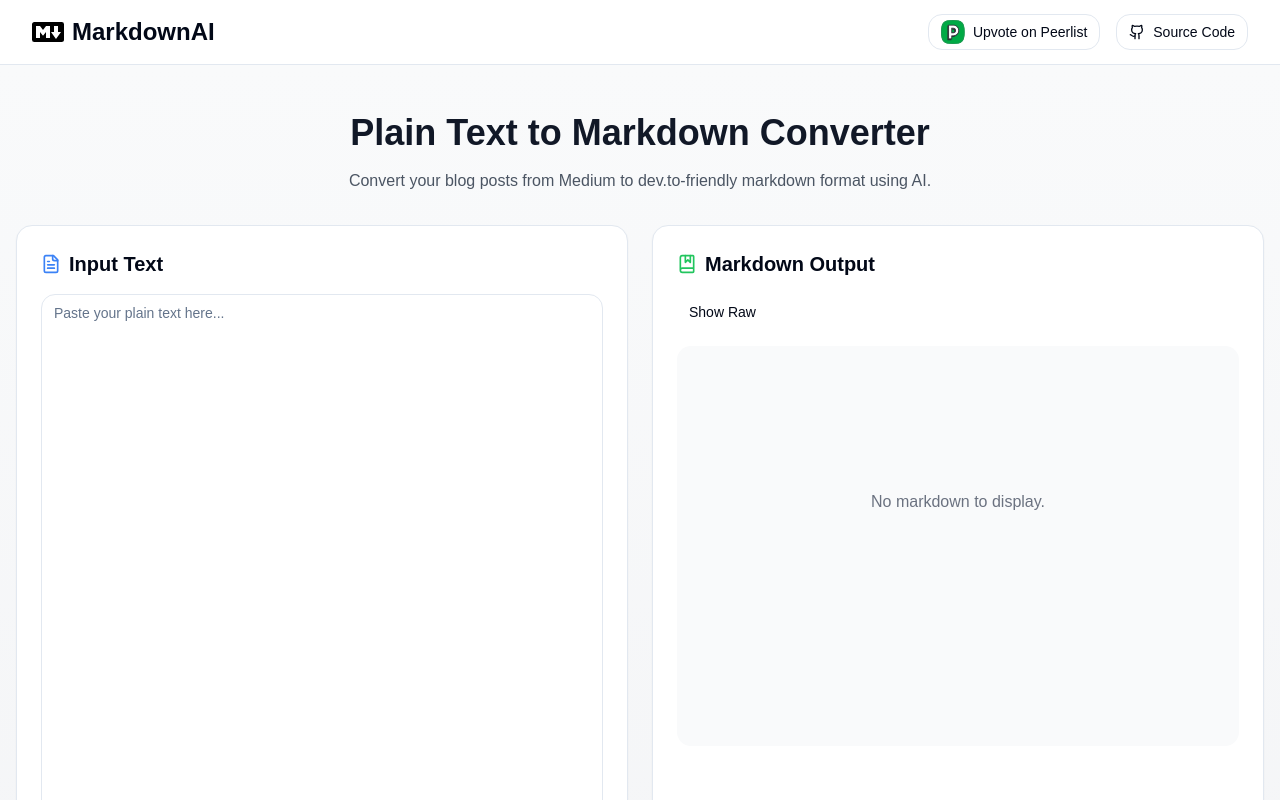
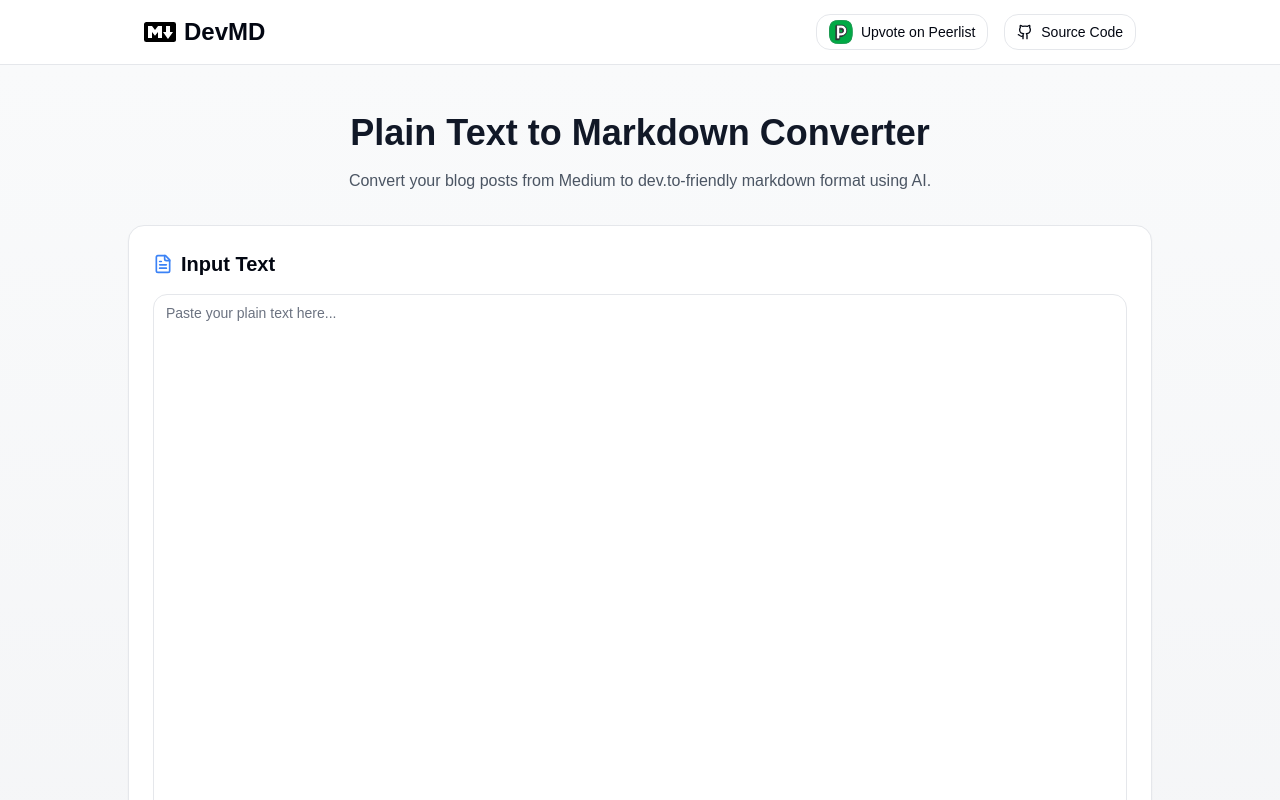
Before and after one commit to suryanshsingh2001/devmd, a Next.js app: page / in a window 1280 px wide. Shown: the top 800 px of the page. Built offline with nearby package versions, Linux system fonts and the light colour scheme.

Commit message:
Add loading overlay

```diff
--- a/app/globals.css
+++ b/app/globals.css
@@ -7,27 +7,28 @@ body {
 }
 
 
+
 @layer base {
   :root {
     --background: 0 0% 100%;
-    --foreground: 222.2 84% 4.9%;
+    --foreground: 224 71.4% 4.1%;
     --card: 0 0% 100%;
-    --card-foreground: 222.2 84% 4.9%;
+    --card-foreground: 224 71.4% 4.1%;
     --popover: 0 0% 100%;
-    --popover-foreground: 222.2 84% 4.9%;
-    --primary: 221.2 83.2% 53.3%;
-    --primary-foreground: 210 40% 98%;
-    --secondary: 210 40% 96.1%;
-    --secondary-foreground: 222.2 47.4% 11.2%;
-    --muted: 210 40% 96.1%;
-    --muted-foreground: 215.4 16.3% 46.9%;
-    --accent: 210 40% 96.1%;
-    --accent-foreground: 222.2 47.4% 11.2%;
+    --popover-foreground: 224 71.4% 4.1%;
+    --primary: 262.1 83.3% 57.8%;
+    --primary-foreground: 210 20% 98%;
+    --secondary: 220 14.3% 95.9%;
+    --secondary-foreground: 220.9 39.3% 11%;
+    --muted: 220 14.3% 95.9%;
+    --muted-foreground: 220 8.9% 46.1%;
+    --accent: 220 14.3% 95.9%;
+    --accent-foreground: 220.9 39.3% 11%;
     --destructive: 0 84.2% 60.2%;
-    --destructive-foreground: 210 40% 98%;
-    --border: 214.3 31.8% 91.4%;
-    --input: 214.3 31.8% 91.4%;
-    --ring: 221.2 83.2% 53.3%;
+    --destructive-foreground: 210 20% 98%;
+    --border: 220 13% 91%;
+    --input: 220 13% 91%;
+    --ring: 262.1 83.3% 57.8%;
     --radius: 1rem;
     --chart-1: 12 76% 61%;
     --chart-2: 173 58% 39%;
@@ -37,25 +38,25 @@ body {
   }
 
   .dark {
-    --background: 222.2 84% 4.9%;
-    --foreground: 210 40% 98%;
-    --card: 222.2 84% 4.9%;
-    --card-foreground: 210 40% 98%;
-    --popover: 222.2 84% 4.9%;
-    --popover-foreground: 210 40% 98%;
-    --primary: 217.2 91.2% 59.8%;
-    --primary-foreground: 222.2 47.4% 11.2%;
-    --secondary: 217.2 32.6% 17.5%;
-    --secondary-foreground: 210 40% 98%;
-    --muted: 217.2 32.6% 17.5%;
-    --muted-foreground: 215 20.2% 65.1%;
-    --accent: 217.2 32.6% 17.5%;
-    --accent-foreground: 210 40% 98%;
+    --background: 224 71.4% 4.1%;
+    --foreground: 210 20% 98%;
+    --card: 224 71.4% 4.1%;
+    --card-foreground: 210 20% 98%;
+    --popover: 224 71.4% 4.1%;
+    --popover-foreground: 210 20% 98%;
+    --primary: 263.4 70% 50.4%;
+    --primary-foreground: 210 20% 98%;
+    --secondary: 215 27.9% 16.9%;
+    --secondary-foreground: 210 20% 98%;
+    --muted: 215 27.9% 16.9%;
+    --muted-foreground: 217.9 10.6% 64.9%;
+    --accent: 215 27.9% 16.9%;
+    --accent-foreground: 210 20% 98%;
     --destructive: 0 62.8% 30.6%;
-    --destructive-foreground: 210 40% 98%;
-    --border: 217.2 32.6% 17.5%;
-    --input: 217.2 32.6% 17.5%;
-    --ring: 224.3 76.3% 48%;
+    --destructive-foreground: 210 20% 98%;
+    --border: 215 27.9% 16.9%;
+    --input: 215 27.9% 16.9%;
+    --ring: 263.4 70% 50.4%;
     --chart-1: 220 70% 50%;
     --chart-2: 160 60% 45%;
     --chart-3: 30 80% 55%;
@@ -63,7 +64,6 @@ body {
     --chart-5: 340 75% 55%;
   }
 }
-
 
 @layer base {
   * {
--- a/app/page.tsx
+++ b/app/page.tsx
@@ -17,12 +17,16 @@ import {
   FormItem,
   FormMessage,
 } from "@/components/ui/form";
+import { LoadingOverlay } from "@/components/shared/loading-overlay";
 
 const formSchema = z.object({
   inputText: z
     .string()
     .min(1, "How about entering some text to convert?")
-    .max(5000, "Your plain text is too long. Please keep it under 5000 characters"),
+    .max(
+      5000,
+      "Your plain text is too long. Please keep it under 5000 characters"
+    ),
 });
 
 export default function Home() {
@@ -30,6 +34,7 @@ export default function Home() {
   const [loading, setLoading] = useState(false);
   const [showRaw, setShowRaw] = useState(false);
   const [isCopied, setIsCopied] = useState(false);
+  const [showResult, setShowResult] = useState(false);
 
   const form = useForm<z.infer<typeof formSchema>>({
     resolver: zodResolver(formSchema),
@@ -37,6 +42,9 @@ export default function Home() {
       inputText: "",
     },
   });
+
+
+
 
   const onSubmit = async (values: z.infer<typeof formSchema>) => {
     const { inputText } = values;
@@ -62,6 +70,7 @@ export default function Home() {
 
       const data = await response.json();
       setMarkdown(data.markdown);
+      setShowResult(true);
       toast.success("Text converted to markdown successfully");
     } catch (error: any) {
       toast.error(error.message);
@@ -82,7 +91,8 @@ export default function Home() {
 
   return (
     <main className="min-h-screen bg-gradient-to-b from-gray-50 to-gray-100 dark:from-gray-900 dark:to-gray-800 py-12 px-4">
-      <div className="max-w-7xl mx-auto space-y-8">
+      {loading && <LoadingOverlay loading={loading} />}
+      <div className="max-w-5xl mx-auto space-y-8">
         <div className="text-center space-y-4">
           <h1 className="text-4xl font-bold text-gray-900 dark:text-white">
             Plain Text to Markdown Converter
@@ -93,7 +103,8 @@ export default function Home() {
           </p>
         </div>
 
-        <div className="grid md:grid-cols-2 gap-6">
+        <div className="flex flex-col space-y-8">
+          {!showResult ? (
             <Card className="p-6 space-y-4">
               <div className="flex items-center gap-2 mb-4">
                 <FileText className="w-5 h-5 text-blue-500" />
@@ -143,8 +154,8 @@ export default function Home() {
                 </form>
               </Form>
             </Card>
-
-          <Card className="p-6  space-y-4">
+          ) : (
+            <Card className="p-3 space-y-4">
               <div className="flex items-center justify-between mb-4">
                 <div className="flex items-center gap-2">
                   <BookMarked className="w-5 h-5 text-green-500" />
@@ -158,7 +169,7 @@ export default function Home() {
                     className="flex items-center gap-2"
                   >
                     <Copy className="h-4 w-4" />
-                  Copy
+                    {isCopied ? "Copied!" : "Copy Markdown"}
                   </Button>
                 )}
               </div>
@@ -171,6 +182,7 @@ export default function Home() {
                 >
                   {showRaw ? "Show Rendered" : "Show Raw"}
                 </Button>
+
               </div>
               <div className="min-h-[400px] bg-gray-50 dark:bg-gray-900 rounded-md p-4 overflow-auto">
                 {markdown ? (
@@ -251,6 +263,10 @@ export default function Home() {
                   >
                     {markdown}
                   </ReactMarkdown>
+
+
+
+
                   )
                 ) : (
                   <p className="text-gray-500 dark:text-gray-400 text-center mt-32">
@@ -258,7 +274,11 @@ export default function Home() {
                   </p>
                 )}
               </div>
+              <Button className="w-full" size="lg" onClick={() => setShowResult(false)}>
+                Try Again
+              </Button>
             </Card>
+          )}
         </div>
       </div>
     </main>
--- a/components/shared/header.tsx
+++ b/components/shared/header.tsx
@@ -14,8 +14,8 @@ import { config } from "@/config";
 
 const Header = () => {
   return (
-    <header className="border-b">
-      <nav className="mx-auto max-w-7xl px-4 sm:px-6 lg:px-8">
+    <header className="border-b backdrop-blur-sm bg-white/75 sticky top-0 z-50">
+      <nav className="mx-auto max-w-5xl px-4">
         <div className="flex h-16 items-center justify-between">
           {/* Logo */}
           <div className="flex-shrink-0">
@@ -27,7 +27,7 @@ const Header = () => {
                 height={32}
                 className=""
               />
-              <span className="text-2xl font-bold">MarkdownAI</span>
+              <span className="text-2xl font-bold">{config.name}</span>
             </Link>
           </div>
 
@@ -55,9 +55,9 @@ const Header = () => {
             {/* Mobile Navigation (Sheet/Drawer) */}
             <div className="sm:hidden">
               <Sheet>
-                <SheetTrigger asChild>
-                  <Button variant="ghost" size="icon">
-                    <Menu className="h-5 w-5" />
+                <SheetTrigger asChild className="p-2">
+                  <Button variant="ghost" size="lg">
+                    <Menu className="size-12" />
                   </Button>
                 </SheetTrigger>
                 <SheetContent side="right">
@@ -65,14 +65,24 @@ const Header = () => {
                     <SheetTitle>MarkdownAI</SheetTitle>
                   </SheetHeader>
                   <div className="flex flex-col gap-4 mt-6">
+                    <Link href={config.peerlistLink}>
                       <Button variant="outline" className="w-full">
-                      <ThumbsUp className="h-4 w-4 mr-2" />
-                      Upvote Project
+                        <Image
+                          src="/peerlist.svg"
+                          alt="Upvote"
+                          width={24}
+                          height={24}
+                          className="mr-2"
+                        />
+                        Upvote on Peerlist
                       </Button>
+                    </Link>
+                    <Link href={config.githubLink}>
                       <Button variant="outline" className="w-full">
                         <Github className="h-4 w-4 mr-2" />
                         Source Code
                       </Button>
+                    </Link>
                   </div>
                 </SheetContent>
               </Sheet>
--- /dev/null
+++ b/components/shared/loading-overlay.tsx
@@ -0,0 +1,31 @@
+import { Loader2 } from "lucide-react";
+import { MultiStepLoader } from "../ui/multi-step-loader";
+
+interface LoadingOverlayProps {
+  loading: boolean;
+}
+export function LoadingOverlay({ loading = false }: LoadingOverlayProps) {
+  return (
+    <MultiStepLoader
+      loading={loading}
+      loop
+      loadingStates={[
+        {
+          text: "Converting your text... 📝",
+        },
+        {
+          text: "Teaching AI proper grammar... 🎓",
+        },
+        {
+          text: "Adding markdown magic... ✨",
+        },
+        {
+          text: "Making it dev.to friendly... 🚀",
+        },
+        {
+          text: "Almost there! ⚡",
+        },
+      ]}
+    />
+  );
+}
--- /dev/null
+++ b/components/ui/multi-step-loader.tsx
@@ -0,0 +1,146 @@
+"use client";
+import { cn } from "@/lib/utils";
+import { AnimatePresence, motion } from "framer-motion";
+import { useState, useEffect } from "react";
+
+const CheckIcon = ({ className }: { className?: string }) => {
+  return (
+    <svg
+      xmlns="http://www.w3.org/2000/svg"
+      fill="none"
+      viewBox="0 0 24 24"
+      strokeWidth={1.5}
+      stroke="currentColor"
+      className={cn("w-6 h-6 ", className)}
+    >
+      <path d="M9 12.75 11.25 15 15 9.75M21 12a9 9 0 1 1-18 0 9 9 0 0 1 18 0Z" />
+    </svg>
+  );
+};
+
+const CheckFilled = ({ className }: { className?: string }) => {
+  return (
+    <svg
+      xmlns="http://www.w3.org/2000/svg"
+      viewBox="0 0 24 24"
+      fill="currentColor"
+      className={cn("w-6 h-6 ", className)}
+    >
+      <path
+        fillRule="evenodd"
+        d="M2.25 12c0-5.385 4.365-9.75 9.75-9.75s9.75 4.365 9.75 9.75-4.365 9.75-9.75 9.75S2.25 17.385 2.25 12Zm13.36-1.814a.75.75 0 1 0-1.22-.872l-3.236 4.53L9.53 12.22a.75.75 0 0 0-1.06 1.06l2.25 2.25a.75.75 0 0 0 1.14-.094l3.75-5.25Z"
+        clipRule="evenodd"
+      />
+    </svg>
+  );
+};
+
+type LoadingState = {
+  text: string;
+};
+
+const LoaderCore = ({
+  loadingStates,
+  value = 0,
+}: {
+  loadingStates: LoadingState[];
+  value?: number;
+}) => {
+  return (
+    <div className="flex relative justify-start max-w-xl mx-auto flex-col mt-40">
+      {loadingStates.map((loadingState, index) => {
+        const distance = Math.abs(index - value);
+        const opacity = Math.max(1 - distance * 0.2, 0); // Minimum opacity is 0, keep it 0.2 if you're sane.
+
+        return (
+          <motion.div
+            key={index}
+            className={cn("text-left flex gap-2 mb-4")}
+            initial={{ opacity: 0, y: -(value * 40) }}
+            animate={{ opacity: opacity, y: -(value * 40) }}
+            transition={{ duration: 0.5 }}
+          >
+            <div>
+              {index > value && (
+                <CheckIcon className="text-black dark:text-white" />
+              )}
+              {index <= value && (
+                <CheckFilled
+                  className={cn(
+                    "text-black dark:text-white",
+                    value === index &&
+                      "text-black dark:text-lime-500 opacity-100"
+                  )}
+                />
+              )}
+            </div>
+            <span
+              className={cn(
+                "text-black dark:text-white",
+                value === index && "text-black dark:text-lime-500 opacity-100"
+              )}
+            >
+              {loadingState.text}
+            </span>
+          </motion.div>
+        );
+      })}
+    </div>
+  );
+};
+
+export const MultiStepLoader = ({
+  loadingStates,
+  loading,
+  duration = 2000,
+  loop = true,
+}: {
+  loadingStates: LoadingState[];
+  loading?: boolean;
+  duration?: number;
+  loop?: boolean;
+}) => {
+  const [currentState, setCurrentState] = useState(0);
+
+  useEffect(() => {
+    if (!loading) {
+      setCurrentState(0);
+      return;
+    }
+    const timeout = setTimeout(() => {
+      setCurrentState((prevState) =>
+        loop
+          ? prevState === loadingStates.length - 1
+            ? 0
+            : prevState + 1
+          : Math.min(prevState + 1, loadingStates.length - 1)
+      );
+    }, duration);
+
+    return () => clearTimeout(timeout);
+  }, [currentState, loading, loop, loadingStates.length, duration]);
+  return (
+    <AnimatePresence mode="wait">
+      {loading && (
+        <motion.div
+          initial={{
+            opacity: 0,
+          }}
+          animate={{
+            opacity: 1,
+          }}
+          exit={{
+            opacity: 0,
+          }}
+          className="w-full h-full fixed inset-0 z-[100] flex items-center justify-center backdrop-blur-2xl"
+        >
+          <div className="h-96  relative">
+            <LoaderCore value={currentState} loadingStates={loadingStates} />
+          </div>
+
+          <div className="bg-gradient-to-t inset-x-0 z-20 bottom-0 bg-white dark:bg-black h-full absolute [mask-image:radial-gradient(900px_at_center,transparent_30%,white)]" />
+        </motion.div>
+      )}
+    </AnimatePresence>
+  );
+};
--- a/package.json
+++ b/package.json
@@ -16,8 +16,10 @@
     "@radix-ui/react-label": "^2.1.2",
     "@radix-ui/react-select": "^2.1.6",
     "@radix-ui/react-slot": "^1.1.2",
+    "@tabler/icons-react": "^3.30.0",
     "class-variance-authority": "^0.7.1",
     "clsx": "^2.1.1",
+    "framer-motion": "^12.4.7",
     "lucide-react": "^0.475.0",
     "next": "15.1.7",
     "next-themes": "^0.4.4",
```
Also changed, not shown: lib/gemini.ts (deleted), 1 other file (tests, documents, lock files or other folders). Lines whose indentation alone changed are shown as unchanged.
